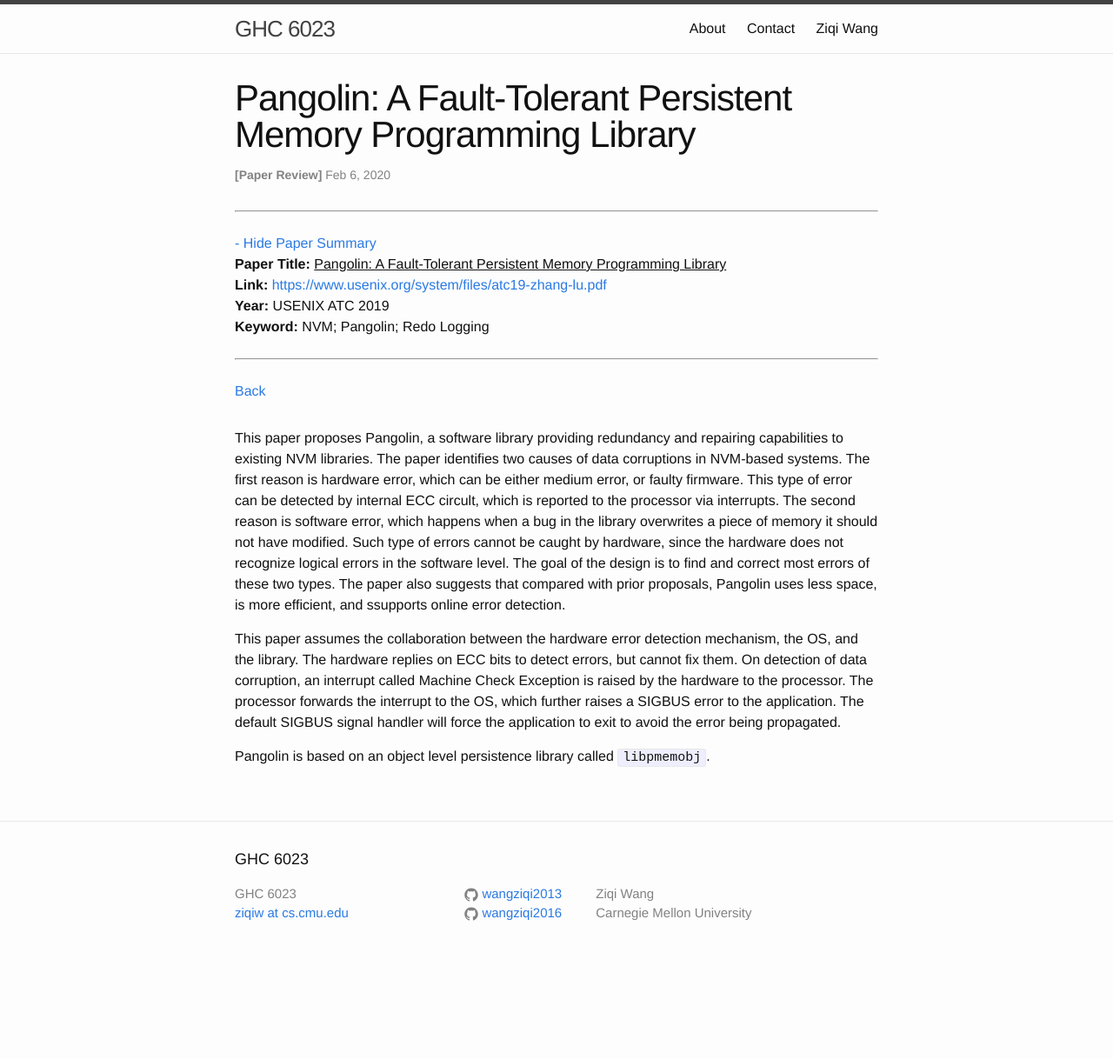
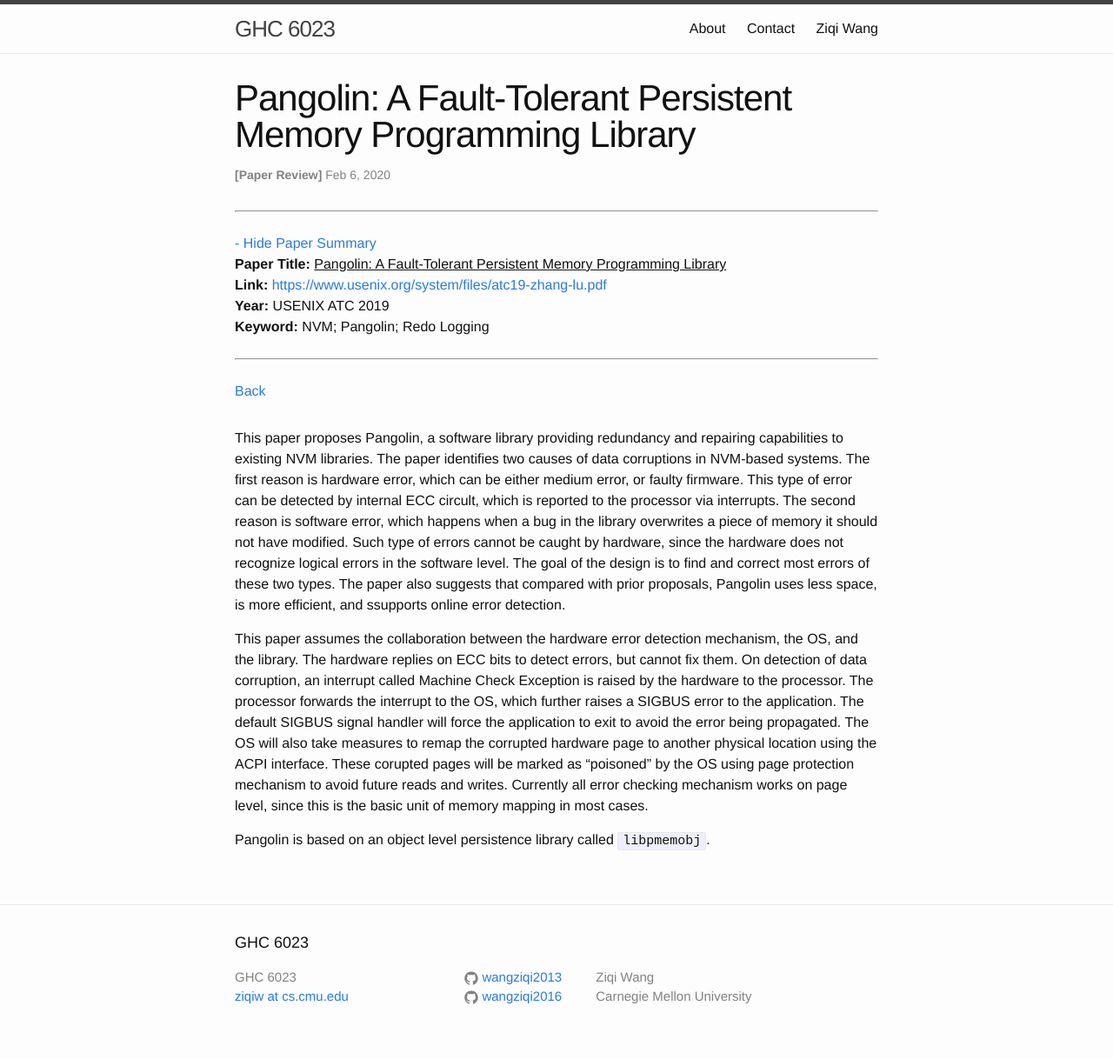
Before and after one commit to wangziqi2013/wangziqi2013.github.io, a Jekyll site: the page built from _posts/2020-02-05-pangolin.markdown, in a window 1280 px wide. Shown: the whole page at 87% size. Built offline with Jekyll 4.4.1, drawn with Linux system fonts in a browser that asks for light colours; before the commit the page ends 1122 px from its top, so only the background shows below that.

Commit message:
Adding os

```diff
--- a/_posts/2020-02-05-pangolin.markdown
+++ b/_posts/2020-02-05-pangolin.markdown
@@ -26,6 +26,9 @@ This paper assumes the collaboration between the hardware error detection mechan
 replies on ECC bits to detect errors, but cannot fix them. On detection of data corruption, an interrupt called
 Machine Check Exception is raised by the hardware to the processor. The processor forwards the interrupt to the OS, which
 further raises a SIGBUS error to the application. The default SIGBUS signal handler will force the application to exit
-to avoid the error being propagated.
+to avoid the error being propagated. The OS will also take measures to remap the corrupted hardware page to another physical
+location using the ACPI interface. These corupted pages will be marked as "poisoned" by the OS using page protection
+mechanism to avoid future reads and writes. Currently all error checking mechanism works on page level, since this is the
+basic unit of memory mapping in most cases.
 
 Pangolin is based on an object level persistence library called `libpmemobj`.
```
